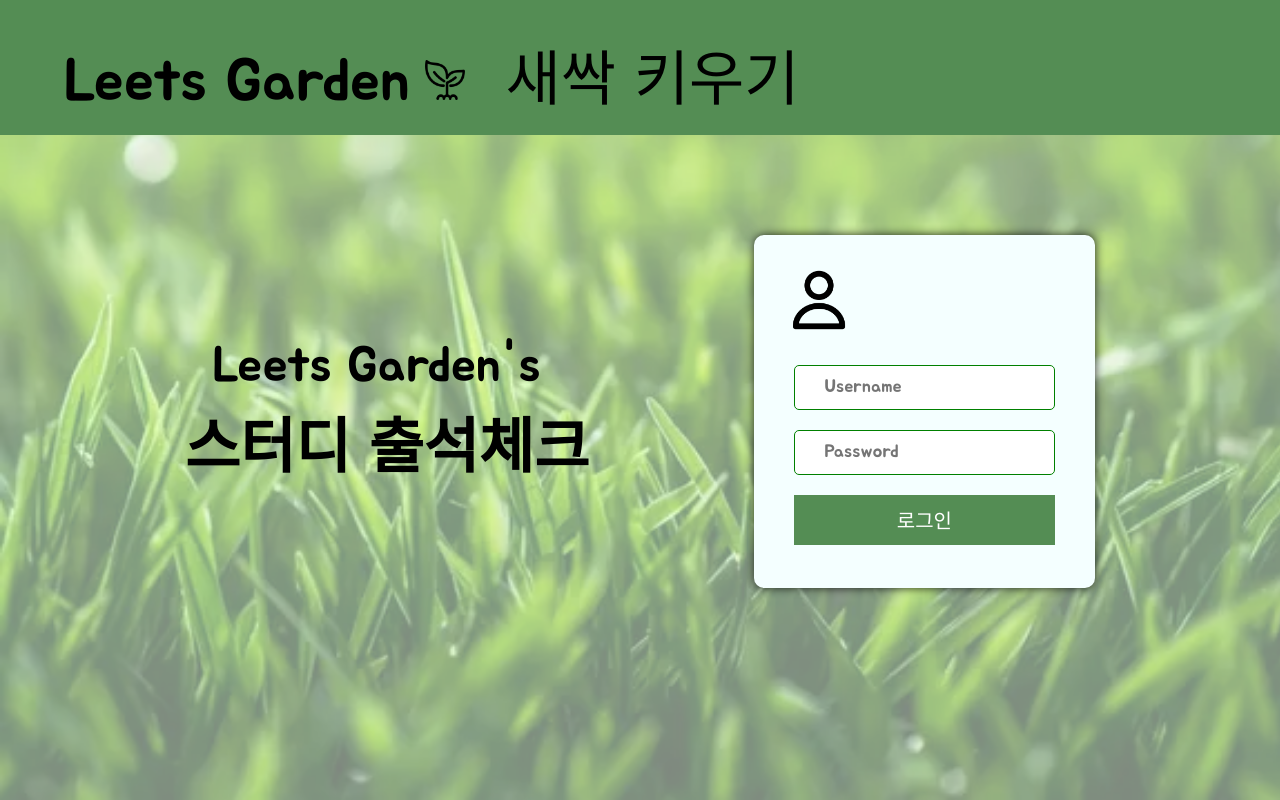
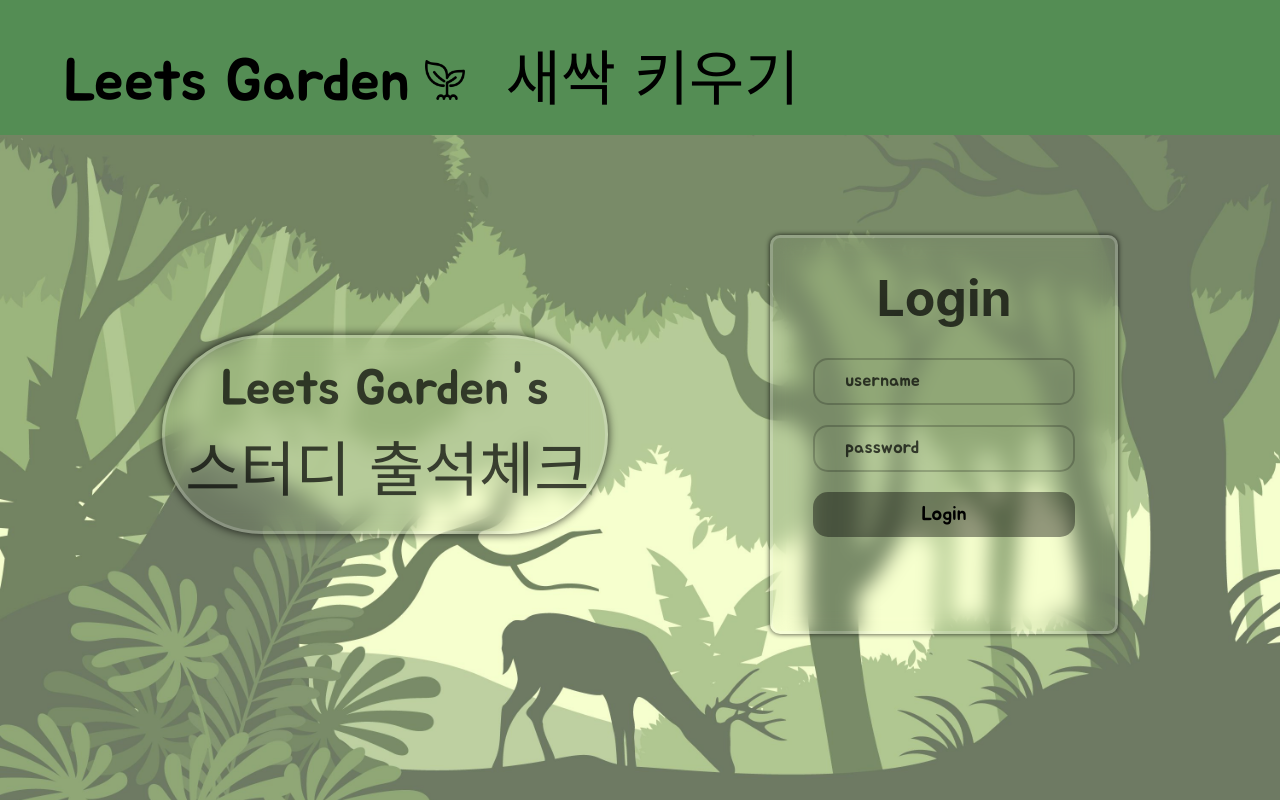
Before and after one commit to Leets-Official/Leets-Garden-FE, a React (Create React App) app: page /login in a window 1280 px wide. Built offline with nearby package versions, Linux system fonts and the light colour scheme.

Commit message:
:sparkles:[feat]: 로그인 기능

```diff
--- a/src/components/LoginContent.js
+++ b/src/components/LoginContent.js
@@ -4,13 +4,21 @@ import styled from 'styled-components';
 const StyledLoginContent = styled.div`
     display: flex;
     flex-direction: column;
-    width: 30%;
+    width: 400px;
     margin-top: 200px;
     margin-bottom: 200px;
     white-space: nowrap;
     text-align: center;
+    background: transparent;
+    backdrop-filter: blur(10px);
+    border-radius: 100px;
+    box-shadow: 0 0 10px rgba(0, 0, 0, 0.8);
+    border: 3px solid rgba(255, 255, 255, .2);
+    color: rgba(0, 0, 0, 0.7);
+    padding: 20px;
     @media screen and (max-width: 1200px) {
         align-items: center;
+        width: 400px;
         margin-top: 40px;
         margin-bottom: 30px;
     }
@@ -23,7 +31,6 @@ const SubContent = styled.div`
 
 const MainContent = styled.div`
     font-size: 60px;
-    font-weight: bold;
     font-family: 'Jua', sans-serif;
 `;
 
--- a/src/components/LoginForm.js
+++ b/src/components/LoginForm.js
@@ -3,21 +3,28 @@ import { useNavigate } from 'react-router-dom';
 import styled from 'styled-components';
 
 const Input = styled.input`
+    background: transparent;
     font-size: 18px;
     padding-left: 30px;
     padding-right: 30px;
     padding-top: 10px;
     padding-bottom: 10px;
     margin: 10px;
-    border-radius: 5px;
-    border: 1px solid green;
+    outline: none;
+    border-radius: 15px;
+    border: 2px solid rgba(0, 0, 0, .2);
     font-family: 'Jua', sans-serif;
+    color: black;
+    &::placeholder{
+        color: rgba(0, 0, 0, 0.7);
+    }
 `;
 
 const LoginButton = styled.button`
-    color: white;
-    background-color: #548D54;
+    color: black;
+    background-color: rgba(0, 0, 0, .4);
     border: none;
+    border-radius: 15px;
     padding-left: 30px;
     padding-right: 30px;
     padding-top: 10px;
@@ -29,7 +36,8 @@ const LoginButton = styled.button`
 `;
 
 const StyledLoginForm = styled.div`
-    background-color: #F4FFFF;
+    background: transparent;
+    backdrop-filter: blur(10px);
     border-radius: 10px;
     display: flex;
     flex-direction: column;
@@ -40,7 +48,8 @@ const StyledLoginForm = styled.div`
     padding-right: 30px;
     padding-top: 30px;
     padding-bottom: 30px;
-    box-shadow: 0 0 10px rgba(0, 0, 0, 0.8);
+    box-shadow: 0 0 5px rgba(0, 0, 0, 0.8);
+    border: 3px solid rgba(255, 255, 255, .2);
     @media screen and (max-width: 1200px) {
         display: flex;
         flex-direction: column;
@@ -48,6 +57,15 @@ const StyledLoginForm = styled.div`
         margin-top: 30px;
     }
 `;
+
+const Text = styled.p`
+    font-size: 50px;
+    font-weight: bold;
+    color: rgba(0, 0, 0, 0.7);
+    text-align: center;
+    margin: 0;
+    margin-bottom: 20px;
+`
 
 const Image = styled.img`
     width: 70px;
@@ -82,10 +100,10 @@ const LoginForm = () => {
 
     return (
         <StyledLoginForm>
-            <Image src='/images/login2.png'/>
-            <Input type='text' value={userName} ref={userNameRef} name='username' placeholder='Username' onChange={(e) => { setuserName(e.target.value) }} />
-            <Input type='password' value={password} ref={passwordRef} name='password' placeholder='Password' onChange={(e) => { setPassword(e.target.value) }} />
-            <LoginButton onClick={handleSubmit}>로그인</LoginButton>
+            <Text>Login</Text>
+            <Input type='text' value={userName} ref={userNameRef} name='username' placeholder='username' onChange={(e) => { setuserName(e.target.value) }} />
+            <Input type='password' value={password} ref={passwordRef} name='password' placeholder='password' onChange={(e) => { setPassword(e.target.value) }} />
+            <LoginButton onClick={handleSubmit}>Login</LoginButton>
         </StyledLoginForm>
     );
 };
--- a/src/pages/Login.js
+++ b/src/pages/Login.js
@@ -23,9 +23,10 @@ const BackGround = styled.div`
     right: 0;
     bottom: 0;
     z-index: -1;
-    background: url('/images/sproutBack.png');
+    background: url('/images/5423403.jpg') no-repeat;
     background-size: cover;
-    opacity: 0.5;
+    background-position: center;
+    opacity: 0.7;
 `;
 
 const Login = () => {
```
Also changed, not shown: public/images/5423403.jpg (added), public/images/forest.jpg (added).
